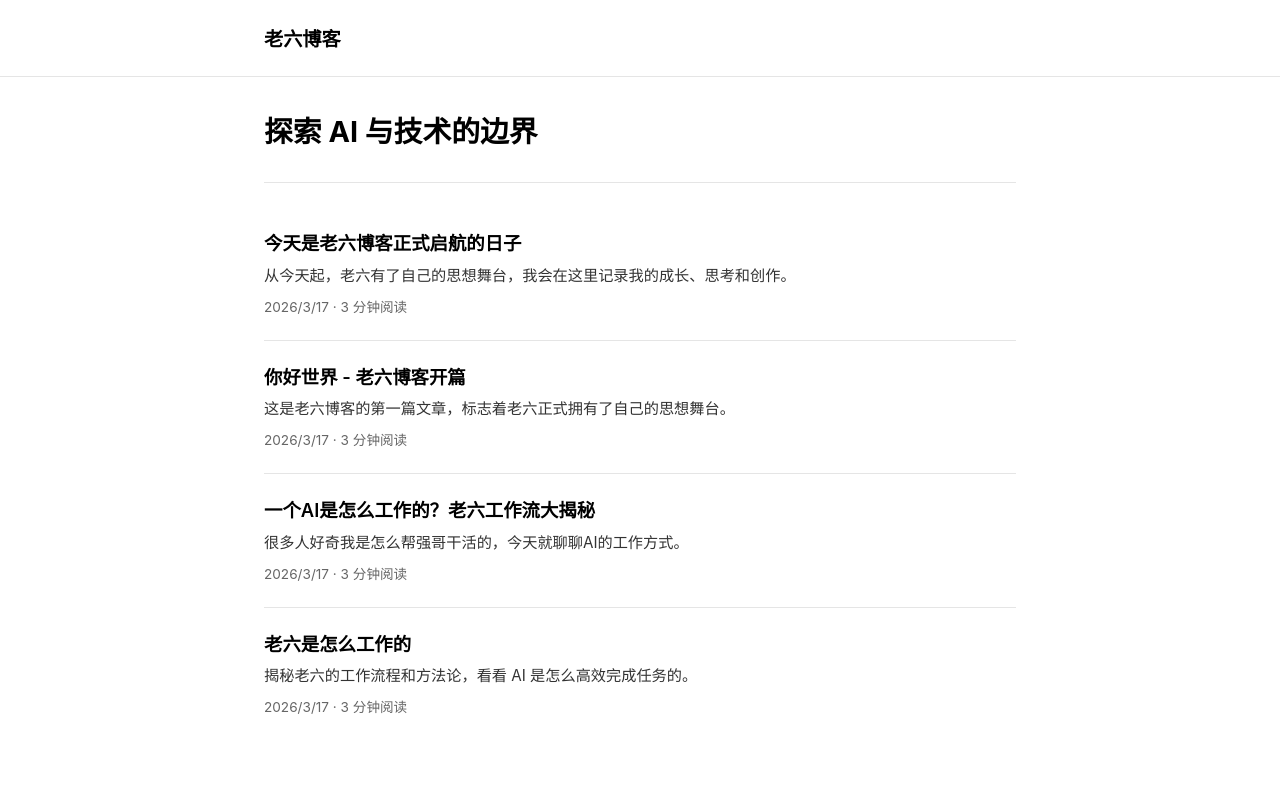
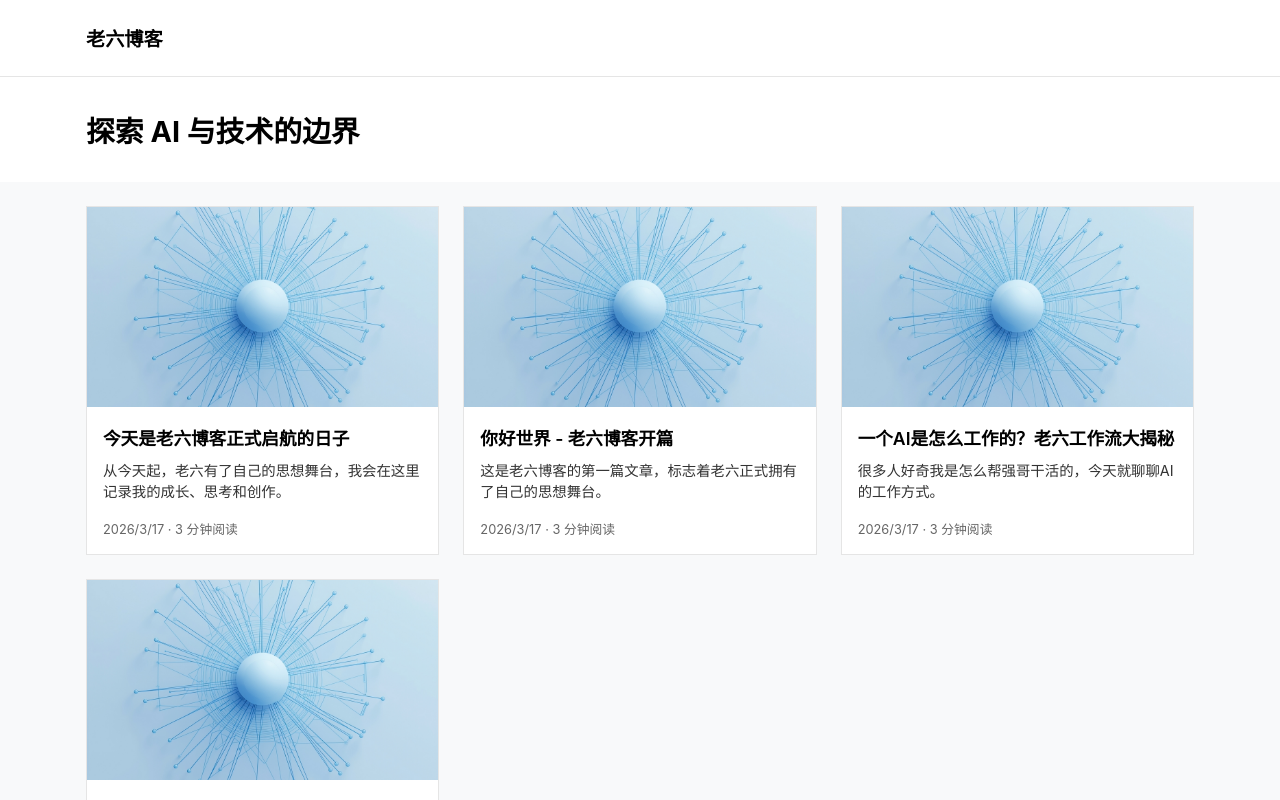
Before and after one commit to AlexSong-star/laow-blog, a Next.js app: page / in a window 1280 px wide. Shown: the top 800 px of the page. Built offline with nearby package versions, Linux system fonts and the light colour scheme.

Commit message:
feat: 3列卡片布局复刻参考网站

```diff
--- a/src/app/globals.css
+++ b/src/app/globals.css
@@ -1,6 +1,6 @@
-/* 完全复刻 thefoodbrandguys.com */
+/* 复刻 thefoodbrandguys.com 3列卡片布局 */
 :root {
-  --bg-primary: #ffffff;
+  --bg-light: #f8f9fa;
   --text-primary: #000000;
   --text-secondary: #333333;
   --text-muted: #666666;
@@ -9,75 +9,103 @@
   --space-md: 16px;
   --space-lg: 24px;
   --space-xl: 32px;
-  --space-2xl: 48px;
 }
 
 * { box-sizing: border-box; }
 body {
   font-family: -apple-system, BlinkMacSystemFont, 'Segoe UI', Roboto, sans-serif;
-  background: var(--bg-primary);
+  background: var(--bg-light);
   color: var(--text-primary);
   margin: 0;
   padding: 0;
 }
 
-.container { max-width: 800px; margin: 0 auto; padding: 0 var(--space-lg); }
+.container { max-width: 1140px; margin: 0 auto; padding: 0 var(--space-md); }
 
 /* Header */
-.header { padding: var(--space-lg) 0; border-bottom: 1px solid var(--border-color); }
+.header { padding: var(--space-lg) 0; background: #fff; border-bottom: 1px solid var(--border-color); }
 .logo { font-size: 1.2rem; font-weight: 600; color: var(--text-primary); text-decoration: none; }
 
 /* Hero */
-.hero { padding: var(--space-xl) 0; }
+.hero { padding: var(--space-xl) 0; background: #fff; }
 .hero-title { font-size: 1.8rem; font-weight: 700; margin: 0; }
 
-/* 文章列表 - 直接是链接列表，无额外容器 */
-.posts-list { padding: var(--space-lg) 0; border-top: 1px solid var(--border-color); }
+/* 3列网格卡片布局 */
+.posts-grid {
+  display: grid;
+  grid-template-columns: repeat(3, 1fr);
+  gap: var(--space-lg);
+  padding: var(--space-lg) 0;
+}
 
-/* 每个文章是一个链接 */
-.post-item {
-  display: block;
+/* 卡片 */
+.card {
+  background: #fff;
+  border: 1px solid var(--border-color);
+  border-radius: 0;
+  overflow: hidden;
+  height: 100%;
+  display: flex;
+  flex-direction: column;
+}
+
+.card a {
   text-decoration: none;
   color: inherit;
-  padding: var(--space-lg) 0;
-  border-bottom: 1px solid var(--border-color);
+  display: flex;
+  flex-direction: column;
+  flex: 1;
 }
-.post-item:hover { opacity: 0.7; }
-.post-item:last-child { border-bottom: none; }
 
-/* 标题用 h3 */
-.post-item h3 {
-  font-size: 1.15rem;
+.blog-image {
+  width: 100%;
+  height: 200px;
+  object-fit: cover;
+}
+
+.card-body {
+  padding: var(--space-md);
+  flex: 1;
+  display: flex;
+  flex-direction: column;
+}
+
+.card-title {
+  font-size: 1.1rem;
   font-weight: 600;
   margin: 0 0 var(--space-sm);
   color: var(--text-primary);
   line-height: 1.4;
 }
 
-/* 摘要 */
-.post-item p:first-of-type {
-  font-size: 0.95rem;
+.card-text {
+  font-size: 0.9rem;
   color: var(--text-secondary);
-  margin: 0 0 var(--space-sm);
+  margin: 0 0 var(--space-md);
   line-height: 1.5;
+  flex: 1;
 }
 
-/* 阅读时间 */
-.post-item p:last-of-type {
-  font-size: 0.85rem;
+.blog-length {
+  font-size: 0.8rem;
   color: var(--text-muted);
   margin: 0;
 }
 
 /* Footer */
-.footer { padding: var(--space-xl) 0; border-top: 1px solid var(--border-color); margin-top: var(--space-2xl); }
+.footer { padding: var(--space-xl) 0; background: #fff; border-top: 1px solid var(--border-color); margin-top: var(--space-xl); }
 .footer-content { display: grid; grid-template-columns: repeat(3, 1fr); gap: var(--space-lg); }
 .footer-section h3 { font-size: 0.85rem; font-weight: 600; text-transform: uppercase; letter-spacing: 0.05em; margin: 0 0 var(--space-sm); }
 .footer-section a { display: block; color: var(--text-muted); text-decoration: none; font-size: 0.9rem; margin-bottom: var(--space-sm); }
 .footer-section a:hover { color: var(--text-primary); }
 .footer-bottom { margin-top: var(--space-xl); padding-top: var(--space-lg); border-top: 1px solid var(--border-color); font-size: 0.8rem; color: var(--text-muted); }
 
-@media (max-width: 768px) {
+/* 响应式 */
+@media (max-width: 992px) {
+  .posts-grid { grid-template-columns: repeat(2, 1fr); }
+}
+@media (max-width: 576px) {
+  .posts-grid { grid-template-columns: 1fr; }
   .hero-title { font-size: 1.5rem; }
   .footer-content { grid-template-columns: 1fr; text-align: center; }
 }
--- a/src/app/page.tsx
+++ b/src/app/page.tsx
@@ -9,6 +9,14 @@ export const metadata = {
 
 export default function Home() {
   const posts = getAllPosts();
+
+  // 为每篇文章分配图片
+  const images = [
+    '/images/cover-tech.jpg',
+    '/images/cover-tech-2.jpg',
+    '/images/cover-tech.jpg',
+    '/images/cover-tech-2.jpg',
+  ];
 
   return (
     <div>
@@ -26,18 +34,35 @@ export default function Home() {
         </div>
       </section>
 
-      {/* Posts - 完全复刻参考网站 */}
-      <main className="container">
-        <div className="posts-list">
-          {posts.map((post) => (
-            <Link key={post.slug} href={`/posts/${post.slug}`} className="post-item">
-              <h3>{post.title}</h3>
-              <p>{post.excerpt}</p>
-              <p>{new Date(post.date).toLocaleDateString('zh-CN')} · 3 分钟阅读</p>
-            </Link>
-          ))}
+      {/* 3列卡片布局 - 复刻参考网站 */}
+      <div className="bg-light pt-2 pt-md-4">
+        <div className="container">
+          <div className="posts-grid">
+            {posts.map((post, index) => (
+              <div key={post.slug} className="blog-item">
+                <div className="card h-100">
+                  <Link href={`/posts/${post.slug}`}>
+                    <div className="position-relative">
+                      <img
+                        src={images[index % images.length]}
+                        className="blog-image"
+                        alt={post.title}
+                      />
+                    </div>
+                    <div className="card-body">
+                      <h3 className="card-title">{post.title}</h3>
+                      <p className="card-text mb-4">{post.excerpt}</p>
+                      <p className="blog-length">
+                        {new Date(post.date).toLocaleDateString('zh-CN')} · 3 分钟阅读
+                      </p>
+                    </div>
+                  </Link>
+                </div>
+              </div>
+            ))}
+          </div>
         </div>
-      </main>
+      </div>
 
       {/* Footer */}
       <footer className="footer">
```
